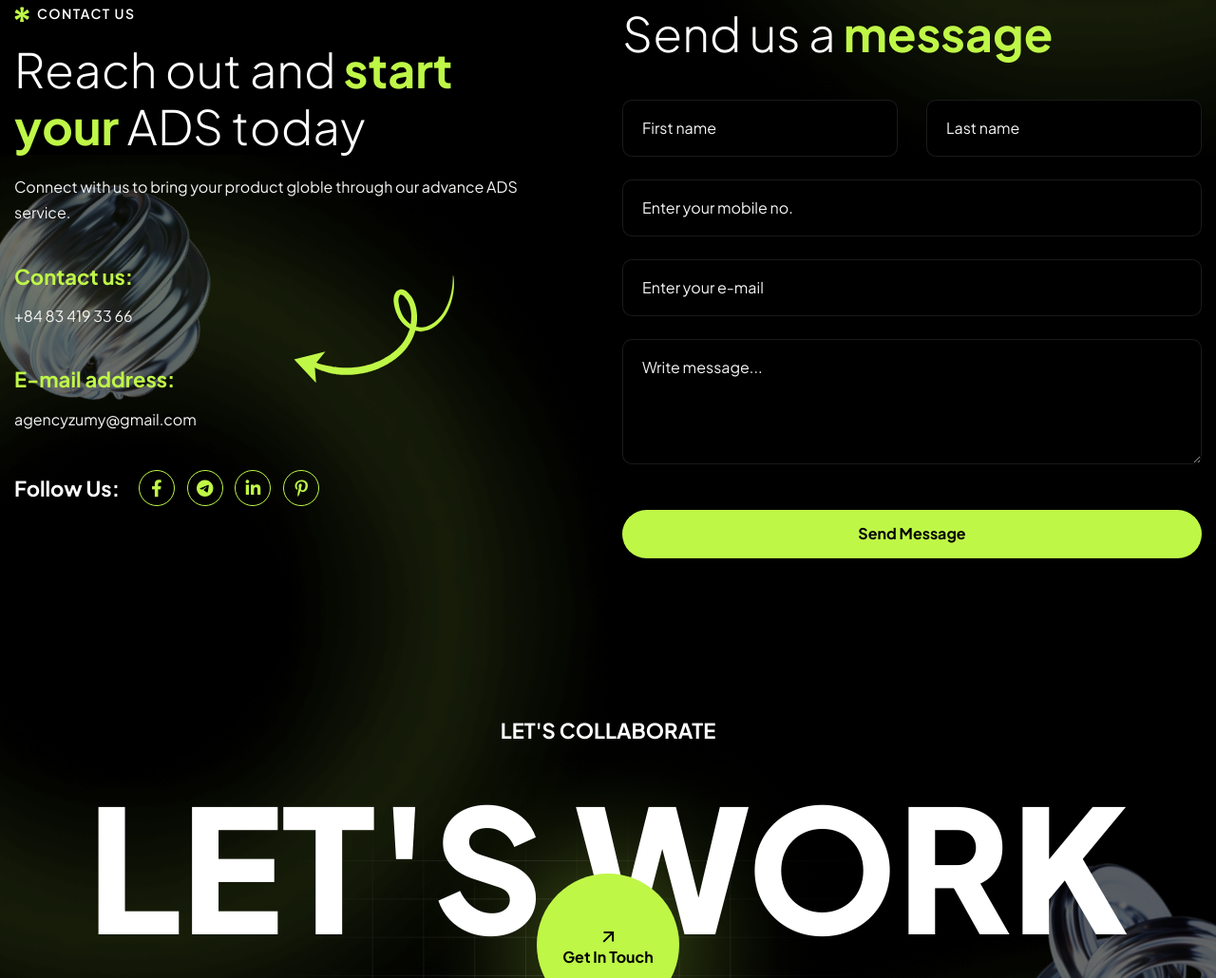
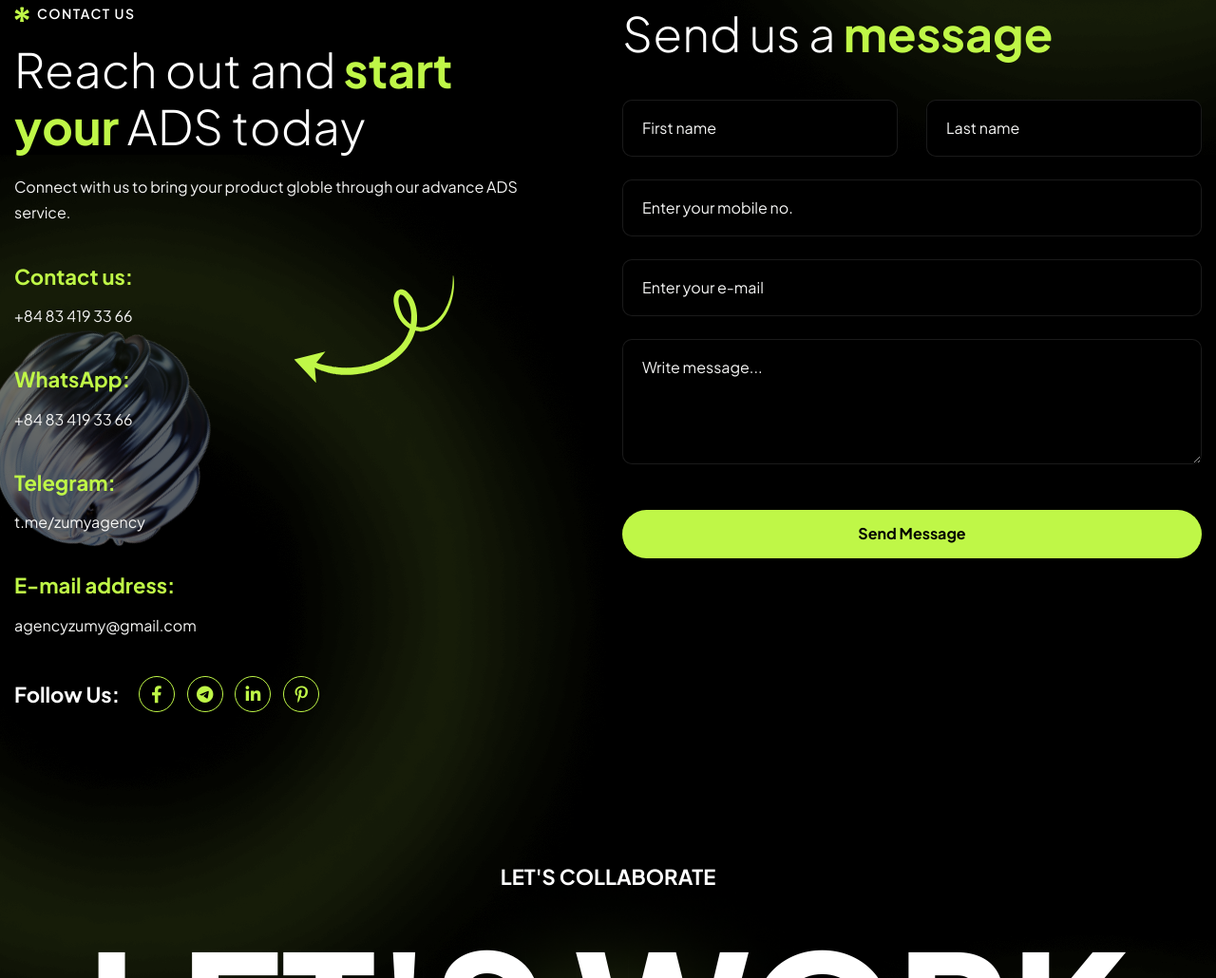
Before and after one commit to ZumyAgency/ZumyAgency, a plain HTML site: page contact.html in a window 1280 px wide. Shown: the part 737-1767 px from the top of the page at 95% size. Drawn offline with Linux system fonts and the light colour scheme.

Commit message:
add code

```diff
--- a/contact.html
+++ b/contact.html
@@ -297,10 +297,17 @@
                                 <!-- Contact Info Item Start -->
                                 <div class="contact-info-item wow fadeInUp" data-wow-delay="0.4s">
                                     <h3>Contact us:</h3>
-                                    <p><a href="tel:+84834193366">+84 83 419 33 66</a></p>
+                                    <p><a href="tel:+84834193366" target="_blank">+84 83 419 33 66</a></p>
                                 </div>
                                 <!-- Contact Info Item End -->
-
+                                <div class="contact-info-item wow fadeInUp" data-wow-delay="0.4s">
+                                  <h3>WhatsApp:</h3>
+                                  <p><a href="https://wa.me/84834193366" target="_blank">+84 83 419 33 66</a></p>
+                                </div>
+                                <div class="contact-info-item wow fadeInUp" data-wow-delay="0.4s">
+                                  <h3>Telegram:</h3>
+                                  <p><a href="https://t.me/zumyagency" target="_blank">t.me/zumyagency</a></p>
+                                </div>
                                 <!-- Contact Info Item Start -->
                                 <div class="contact-info-item wow fadeInUp" data-wow-delay="0.6s">
                                     <h3>E-mail address:</h3>
```
